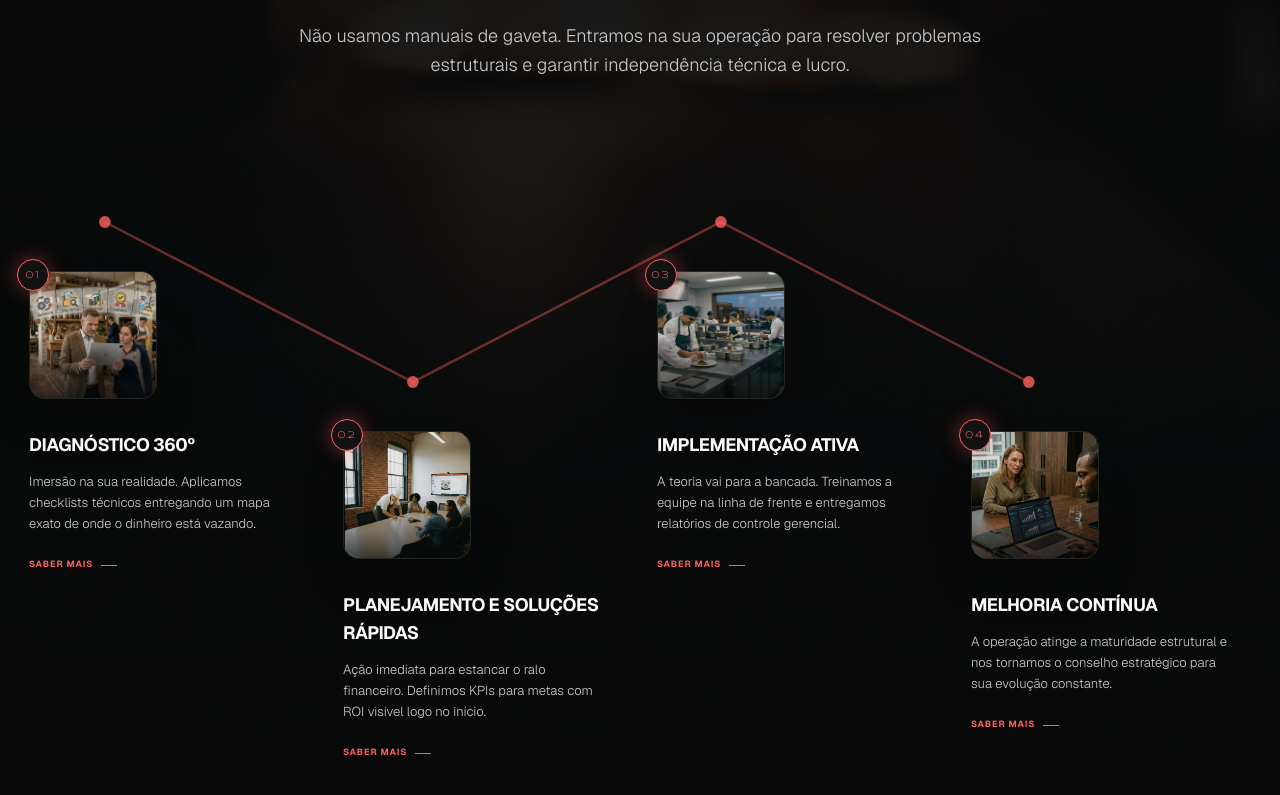
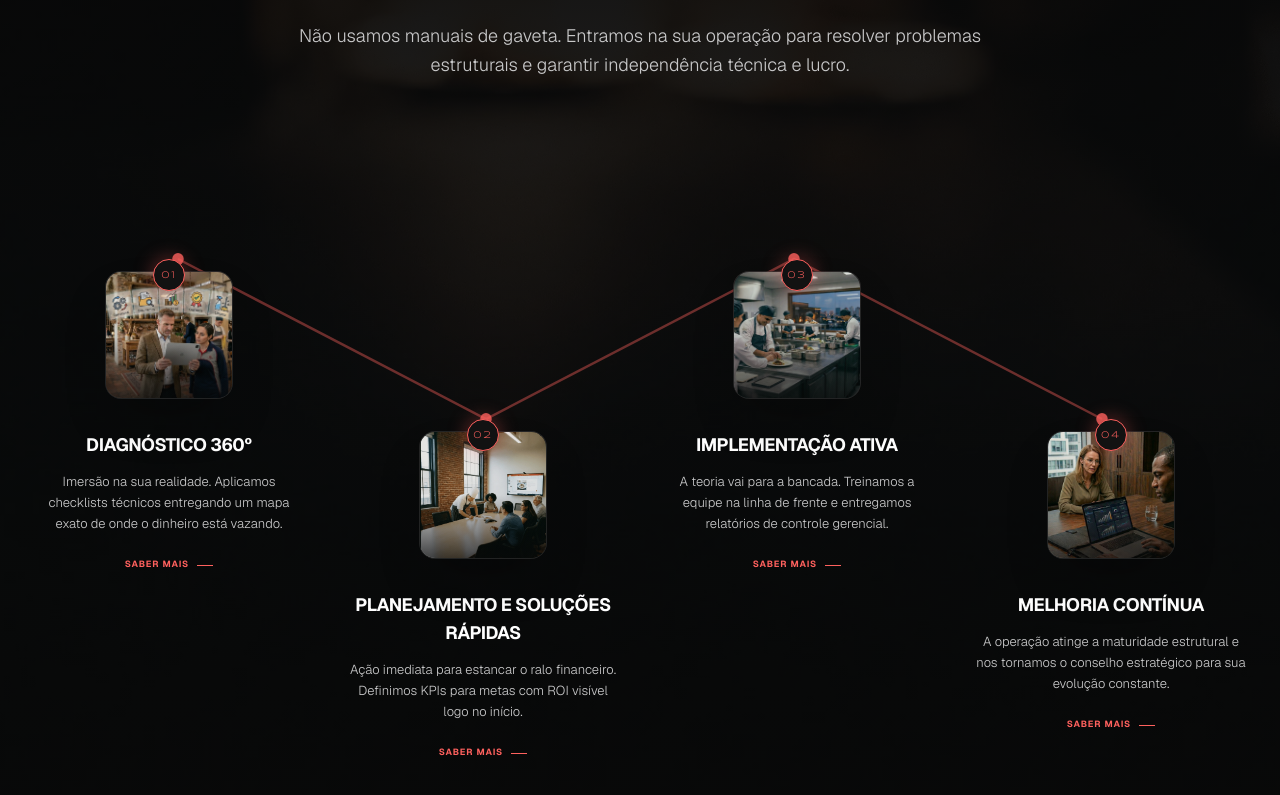
Before and after one commit to Zezolas2798/zelus-institucional, a Next.js app: page / in a window 1280 px wide. Shown: the part 3162-3957 px from the top of the page. Built offline with nearby package versions, Linux system fonts and the light colour scheme; no server answers.

Commit message:
Fix: pixel-perfect Y-alignment for Metodologia points

```diff
--- a/src/components/sections/Metodologia.tsx
+++ b/src/components/sections/Metodologia.tsx
@@ -71,43 +71,53 @@ export function Metodologia() {
           </ScrollReveal>
         </div>
 
-        <div className="mobile-carousel md:grid md:grid-cols-4 md:gap-4 md:justify-items-center scrollbar-hide md:items-start relative z-20 overflow-x-auto min-h-[500px] md:min-h-[600px] pt-16">
-          {/*
-              SVG Zigzag Line - Desktop & Mobile
-              Precise alignment with the number tags on the left (-left-3)
-          */}
+        {/*
+            Container with pt-16 (64px) to clear the top area.
+            The cards and SVG are relative to this container.
+        */}
+        <div className="mobile-carousel md:grid md:grid-cols-4 md:gap-4 md:justify-items-center scrollbar-hide md:items-start relative z-20 overflow-x-auto min-h-[500px] md:min-h-[650px] pt-16">
+
+          {/* SVG Connector Layer */}
           <div className="absolute inset-0 pointer-events-none z-10 overflow-visible min-w-max md:min-w-0">
-            {/* Desktop SVG - Back to the working 84, 404... coordinates */}
-            <svg viewBox="0 0 1280 600" className="hidden md:block w-full h-full" preserveAspectRatio="none">
+            {/*
+                Desktop SVG
+                X: 160, 480, 800, 1120 (Column centers)
+                Y: 52 (pt-16 - 12px for tag), 212 (pt-16 + mt-40 - 12px)
+            */}
+            <svg viewBox="0 0 1280 650" className="hidden md:block w-full h-full" preserveAspectRatio="none">
               <motion.path
-                d="M 84,15 L 404,175 L 724,15 L 1044,175"
+                d="M 160,52 L 480,212 L 800,52 L 1120,212"
                 fill="none"
                 stroke="var(--brand)"
                 strokeWidth="2.5"
                 strokeDasharray="8 4"
                 initial={{ pathLength: 1, opacity: 0.4 }}
               />
-              <circle cx="84" cy="15" r="6" fill="var(--brand)" className="opacity-80" />
-              <circle cx="404" cy="175" r="6" fill="var(--brand)" className="opacity-80" />
-              <circle cx="724" cy="15" r="6" fill="var(--brand)" className="opacity-80" />
-              <circle cx="1044" cy="175" r="6" fill="var(--brand)" className="opacity-80" />
+              <circle cx="160" cy="52" r="6" fill="var(--brand)" className="opacity-80" />
+              <circle cx="480" cy="212" r="6" fill="var(--brand)" className="opacity-80" />
+              <circle cx="800" cy="52" r="6" fill="var(--brand)" className="opacity-80" />
+              <circle cx="1120" cy="212" r="6" fill="var(--brand)" className="opacity-80" />
             </svg>
 
-            {/* Mobile SVG - Fixed coordinates for 280px cards starting at 24px PL */}
+            {/*
+                Mobile SVG
+                X: 164, 468, 772, 1076 (Card centers in 280px + 24px gap flow)
+                Y: 52 (pt-16 - 12px), 148 (pt-16 + mt-24 - 12px)
+            */}
             <div className="md:hidden flex h-full" style={{ width: '1240px' }}>
-              <svg viewBox="0 0 1240 600" className="w-full h-full" preserveAspectRatio="none">
+              <svg viewBox="0 0 1240 650" className="w-full h-full" preserveAspectRatio="none">
                 <path
-                  d="M 36,15 L 340,175 L 644,15 L 948,175"
+                  d="M 164,52 L 468,148 L 772,52 L 1076,148"
                   fill="none"
                   stroke="var(--brand)"
                   strokeWidth="3"
                   strokeDasharray="10 5"
                   className="opacity-40"
                 />
-                <circle cx="36" cy="15" r="8" fill="var(--brand)" />
-                <circle cx="340" cy="175" r="8" fill="var(--brand)" />
-                <circle cx="644" cy="15" r="8" fill="var(--brand)" />
-                <circle cx="948" cy="175" r="8" fill="var(--brand)" />
+                <circle cx="164" cy="52" r="8" fill="var(--brand)" />
+                <circle cx="468" cy="148" r="8" fill="var(--brand)" />
+                <circle cx="772" cy="52" r="8" fill="var(--brand)" />
+                <circle cx="1076" cy="148" r="8" fill="var(--brand)" />
               </svg>
             </div>
           </div>
@@ -117,19 +127,19 @@ export function Metodologia() {
             return (
               <div
                 key={idx}
-                className={`flex flex-col items-start text-left transition-all duration-700 min-w-[280px] md:w-32 relative z-20 ${
+                className={`flex flex-col items-center transition-all duration-700 min-w-[280px] md:min-w-0 px-6 md:px-0 relative z-20 ${
                   !isEven ? 'mt-24 md:mt-40' : 'mt-0'
                 }`}
               >
                 <ScrollReveal transition={{ delay: idx * 0.1 }}>
-                  <Link href={step.link} className="group relative block">
-                    {/* Number tag - Reverted to left alignment (-left-3) */}
-                    <span className="absolute -top-3 -left-3 z-30 w-8 h-8 bg-surface border border-brand rounded-full flex items-center justify-center text-[10px] font-branding text-brand group-hover:bg-brand group-hover:text-background transition-all duration-500 shadow-[0_0_20px_rgba(254,97,94,0.4)]">
+                  <Link href={step.link} className="group relative block text-center">
+                    {/* Number tag - Centered vertically and horizontally at the exact point */}
+                    <span className="absolute -top-3 left-1/2 -translate-x-1/2 z-30 w-8 h-8 bg-surface border border-brand rounded-full flex items-center justify-center text-[10px] font-branding text-brand group-hover:bg-brand group-hover:text-background transition-all duration-500 shadow-[0_0_20px_rgba(254,97,94,0.4)]">
                       {step.num}
                     </span>
 
                     {/* Card Image */}
-                    <div className="relative w-40 h-40 md:w-32 md:h-32 rounded-2xl overflow-hidden border border-white/10 group-hover:border-brand transition-all duration-700 bg-surface/30 backdrop-blur-sm shadow-2xl">
+                    <div className="relative w-40 h-40 md:w-32 md:h-32 rounded-2xl overflow-hidden border border-white/10 group-hover:border-brand transition-all duration-700 bg-surface/30 backdrop-blur-sm shadow-2xl mx-auto">
                       <Image
                         src={step.image}
                         alt={step.title}
@@ -140,7 +150,7 @@ export function Metodologia() {
                     </div>
 
                     {/* Content Below */}
-                    <div className="mt-8 pr-4">
+                    <div className="mt-8 px-2">
                       <h3 className="text-lg font-bold text-foreground mb-3 uppercase tracking-tight group-hover:text-brand transition-colors">
                         {step.title}
                       </h3>
```
